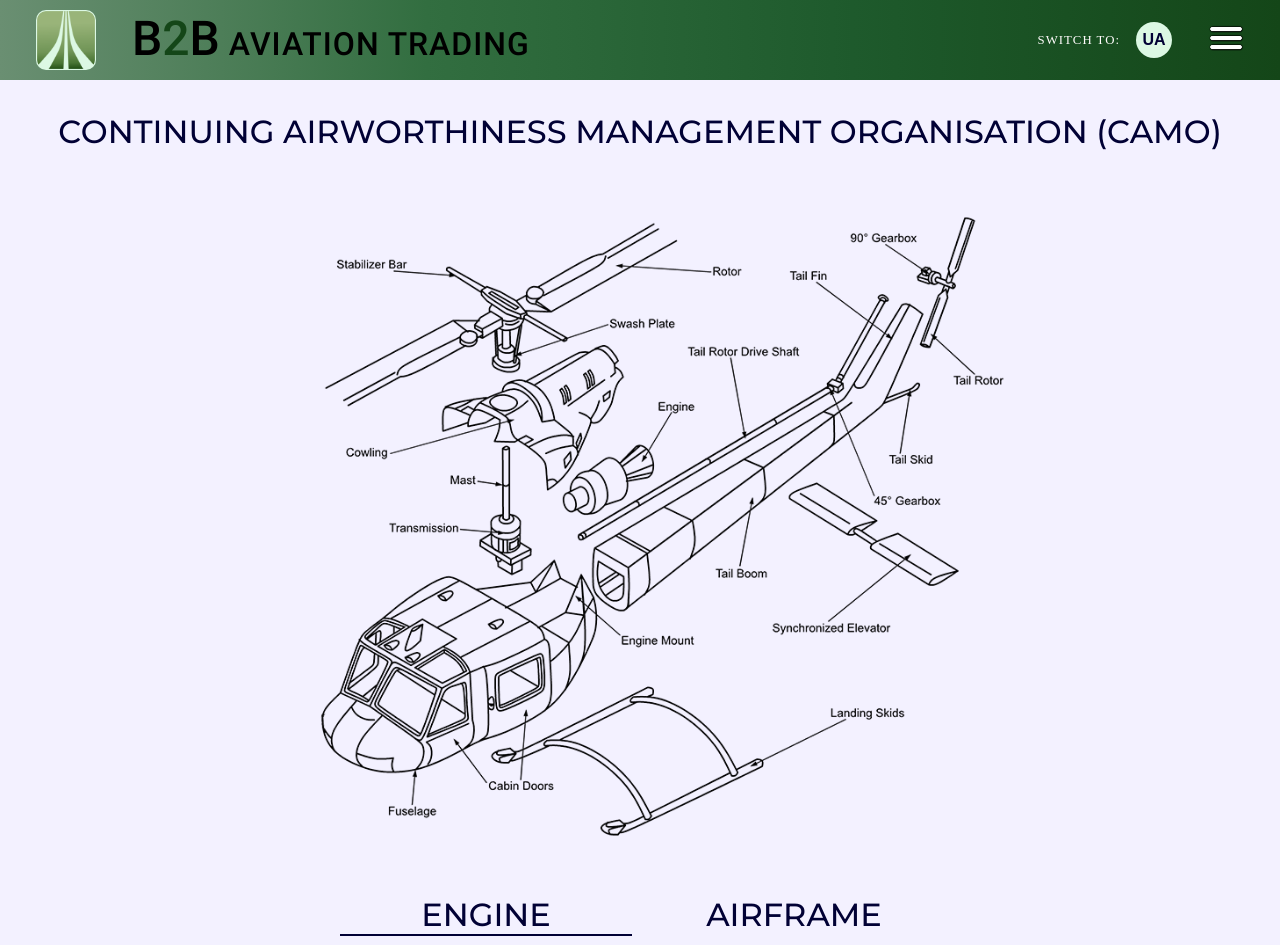
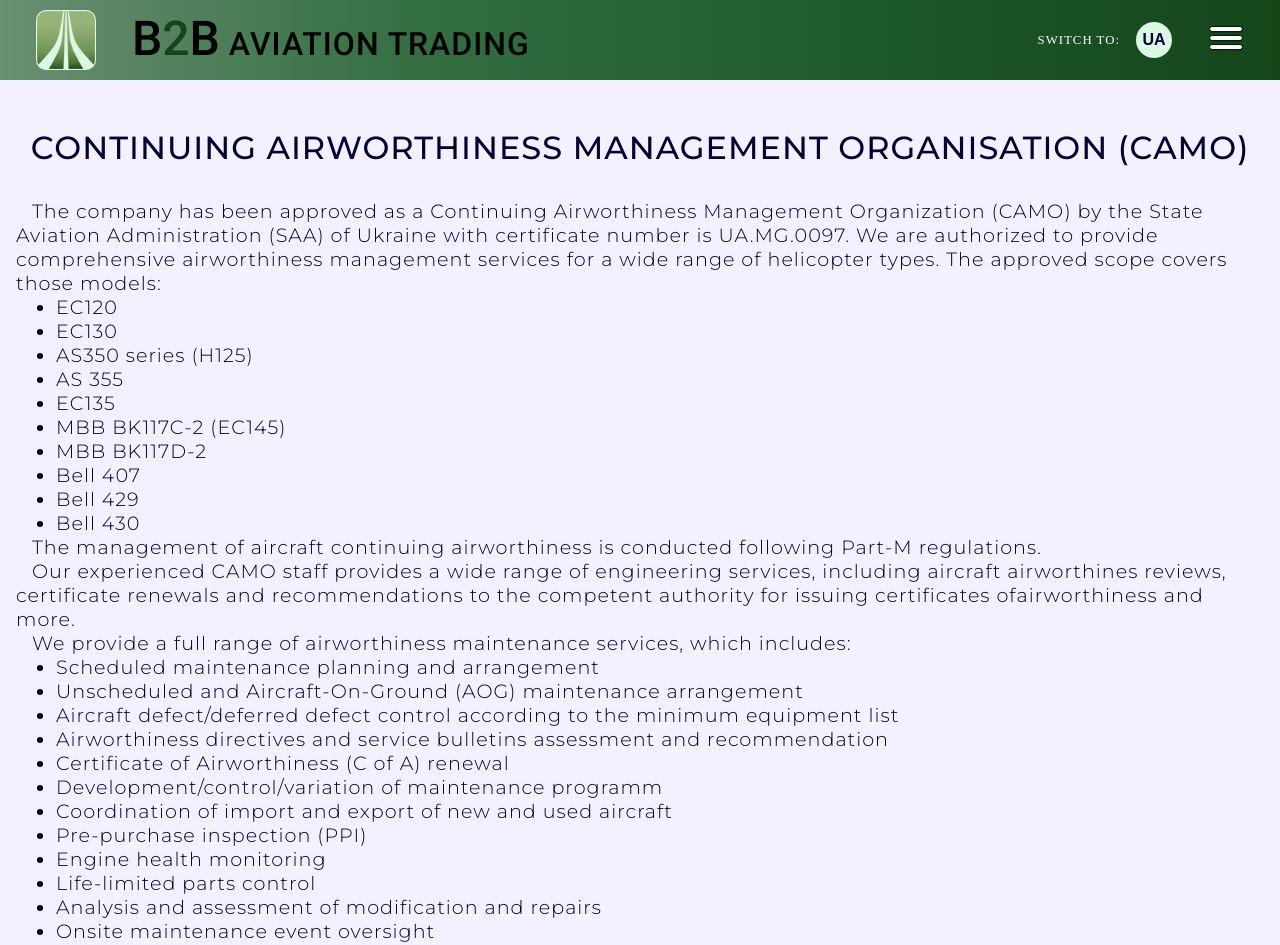
Before and after one commit to Zakatsiura/b2b_site, a React (Create React App) app: page /service/camo in a window 1280 px wide. Shown: the top 945 px of the page. Built offline with nearby package versions, Linux system fonts and the light colour scheme.

Commit message:
Complete locales CAMO

```diff
--- a/src/components/Camo/Camo.module.css
+++ b/src/components/Camo/Camo.module.css
@@ -2,9 +2,12 @@
     max-width: 1400px;
     margin: 0 auto;
     background-color: var(--lightwhite);
+    font-size: 1.2rem;
+    letter-spacing: 1px;
     font-family: 'Montserrat', sans-serif;
     font-weight: 300;
     color: var(--primaryblack);
+    padding: 1rem;
 }
 
 .title {
@@ -14,3 +17,9 @@
     padding: 2rem 0;
     text-transform: uppercase;
 }
+
+.text__wrapper {}
+
+.text {
+    text-indent: 1rem;
+}
--- a/src/components/Camo/Camo.tsx
+++ b/src/components/Camo/Camo.tsx
@@ -12,12 +12,119 @@ const Camo = () => {
     }
 
     const { language } = languageContext;
+
+    const MaintenanceList: string[] =
+        language === 'en'
+            ? [
+                  'Scheduled maintenance planning and arrangement',
+                  'Unscheduled and Aircraft-On-Ground (AOG) maintenance arrangement',
+                  'Aircraft defect/deferred defect control according to the minimum equipment list',
+                  'Airworthiness directives and service bulletins assessment and recommendation',
+                  'Certificate of Airworthiness (C of A) renewal',
+                  'Development/control/variation of maintenance programm',
+                  'Coordination of import and export of new and used aircraft',
+                  'Pre-purchase inspection (PPI)',
+                  'Engine health monitoring',
+                  'Life-limited parts control',
+                  'Analysis and assessment of modification and repairs',
+                  'Onsite maintenance event oversight',
+                  'Performance of airworthiness review',
+                  'Management of continuing airworthiness aircraft technical records and document',
+                  'Maintenance invoice and record control',
+              ]
+            : [
+                  'Планування та організація планового технічного обслуговування',
+                  'Організація непланового технічного обслуговування та обслуговування повітряних суден на землі',
+                  'Контроль за дефектами повітряного судна / відстроченими дефектами згідно зі списком мінімального обладнання',
+                  'Оцінка та рекомендації стосовно повітряних директив та сервісних бюлетенів',
+                  'Поновлення сертифікату придатності до польотів (C of A)',
+                  'Розробка / контроль / зміна програми технічного обслуговування',
+                  'Координація імпорту та експорту нових та вживаних повітряних суден',
+                  'Огляд перед купівлею (PPI)',
+                  'Моніторинг стану двигуна',
+                  'Контроль обмеженого терміну експлуатації деталей',
+                  'Аналіз та оцінка модифікацій та ремонтів',
+                  'Контроль за подіями технічного обслуговування на місці',
+                  'Проведення перегляду придатності до польотів',
+                  'Управління технічними записами та документами повітряного судна з питань продовження придатності до польотів',
+                  'Контроль над рахунками і записами про обслуговування',
+              ];
     return (
         <>
             <section className={styles.wrapper}>
                 <h1 className={styles.title}>
                     {locales[language].camo__title}
                 </h1>
+                <div className={styles.text__wrapper}>
+                    <p className={styles.text}>
+                        {locales[language].camo__text1}
+                    </p>
+                    <ul>
+                        <li>EC120</li>
+                        <li>EC130</li>
+                        <li>AS350 series (H125)</li>
+                        <li>AS 355</li>
+                        <li>EC135</li>
+                        <li>MBB BK117C-2 (EC145)</li>
+                        <li>MBB BK117D-2</li>
+                        <li>Bell 407</li>
+                        <li>Bell 429</li>
+                        <li>Bell 430</li>
+                    </ul>
+                    <p className={styles.text}>
+                        {locales[language].camo__text2}
+                    </p>
+                    <p className={styles.text}>
+                        {locales[language].camo__text3}
+                    </p>
+                    <p className={styles.text}>
+                        {locales[language].camo__text4}
+                    </p>
+
+                    <ul>
+                        {MaintenanceList.map((item, index) => (
+                            <li key={index}>{item}</li>
+                        ))}
+                    </ul>
+
+                    {/* <ul>
+                        <li>Scheduled maintenance planning and arrangement</li>
+                        <li>
+                            Unscheduled and Aircraft-On-Ground (AOG) maintenance
+                            arrangement
+                        </li>
+                        <li>
+                            Aircraft defect/deferred defect control according to
+                            the minimum equipment list
+                        </li>
+                        <li>
+                            Airworthiness directives and service bulletins
+                            assessment and recommendation
+                        </li>
+                        <li>Certificate of Airworthiness (C of A) renewal</li>
+                        <li>
+                            Development/control/variation of maintenance
+                            programm
+                        </li>
+                        <li>
+                            Coordination of import and export of new and used
+                            aircraft
+                        </li>
+                        <li>Pre-purchase inspection (PPI)</li>
+                        <li>Engine health monitoring</li>
+                        <li>Life-limited parts control</li>
+                        <li>
+                            Analysis and assessment of modification and repairs
+                        </li>
+                        <li>Onsite maintenance event oversight</li>
+                        <li>Performance of airworthiness review</li>
+                        <li>
+                            Management of continuing airworthiness aircraft
+                            technical records and document
+                        </li>
+                        <li>Maintenance invoice and record control</li>
+                    </ul> */}
+                </div>
             </section>
         </>
     );
--- a/src/locales/en.json
+++ b/src/locales/en.json
@@ -26,6 +26,10 @@
     "service__text3": "The quality of our work is confirmed by satisfied clients who return to us and recommend us to their partners. We take pride in the fact that our company is not just a service center but a reliable partner you can rely on. Your helicopter is in the capable hands of our professionals!",
     "service__btntext": "Learn more",
     "camo__title": "Continuing Airworthiness Management Organisation (CAMO)",
+    "camo__text1": "The company has been approved as a Continuing Airworthiness Management Organization (CAMO) by the State Aviation Administration (SAA) of Ukraine with certificate number is UA.MG.0097. We are authorized to provide comprehensive airworthiness management services for a wide range of helicopter types. The approved scope covers those models:",
+    "camo__text2": "The management of aircraft continuing airworthiness is conducted following Part-M regulations.",
+    "camo__text3": "Our experienced CAMO staff provides a wide range of engineering services, including aircraft airworthines reviews, certificate renewals and recommendations to the competent authority for issuing certificates ofairworthiness and more.",
+    "camo__text4": "We provide a full range of airworthiness maintenance services, which includes:",
     "mro__title": "Maintenance Repair Organisation (MRO)",
     "sale__title": "Aviation parts for sale"
 }
--- a/src/locales/ua.json
+++ b/src/locales/ua.json
@@ -26,6 +26,10 @@
     "service__text3": "Якість нашої роботи підтверджується задоволеними клієнтами, які повертаються до нас знову та рекомендують нас своїм партнерам. Ми пишаємося тим, що наша компанія - це не просто сервісний центр, а надійний партнер, на якого можна покластися. Ваш вертоліт - у надійних руках наших фахівців!",
     "service__btntext": "Перейти",
     "camo__title": "Організація з управління підтриманням льотної придатності (CAMO)",
+    "camo__text1": "Компанія схвалена, як Організація з управління підтриманням льотної придатності (CAMO) Державною Авіаційною Адміністрацією (ДАА) України з номером сертифіката UA.MG.0097. Ми маємо право надавати комплексні послуги з управління льотною придатністю для широкого спектру типів вертольотів. Схвалений обсяг охоплює наступні моделі:",
+    "camo__text2": "Управління підтриманням льотної придатності повітряного судна здійснюється відповідно до вимог правил Part-M.",
+    "camo__text3": "Наш досвідчений персонал CAMO пропонує широкий асортимент інженерні послуги, включаючи льотну придатність повітряних суден огляди, продовження сертифікатів, рекомендації до уповноваженого органу для видачі сертифікатів льотної придатності та інше.",
+    "camo__text4": "Ми надаємо повний спектр послуг з підтримання льотної придатності, який включає:",
     "mro__title": "Організація з технічного обслуговування (MRO)",
     "sale__title": "Авіаційні запчастини на продаж"
 }
--- a/src/pages/CamoPage.tsx
+++ b/src/pages/CamoPage.tsx
@@ -1,10 +1,9 @@
-import { ScrollToTopButton, Tabs, Video } from "../components";
+import { ScrollToTopButton, Video } from "../components";
 import Camo from "../components/Camo/Camo";
 
 const CamoPage = () => {
     return <div>
         <Camo/>
-        <Tabs />
         <Video/>
         <ScrollToTopButton />
     </div>;
```
